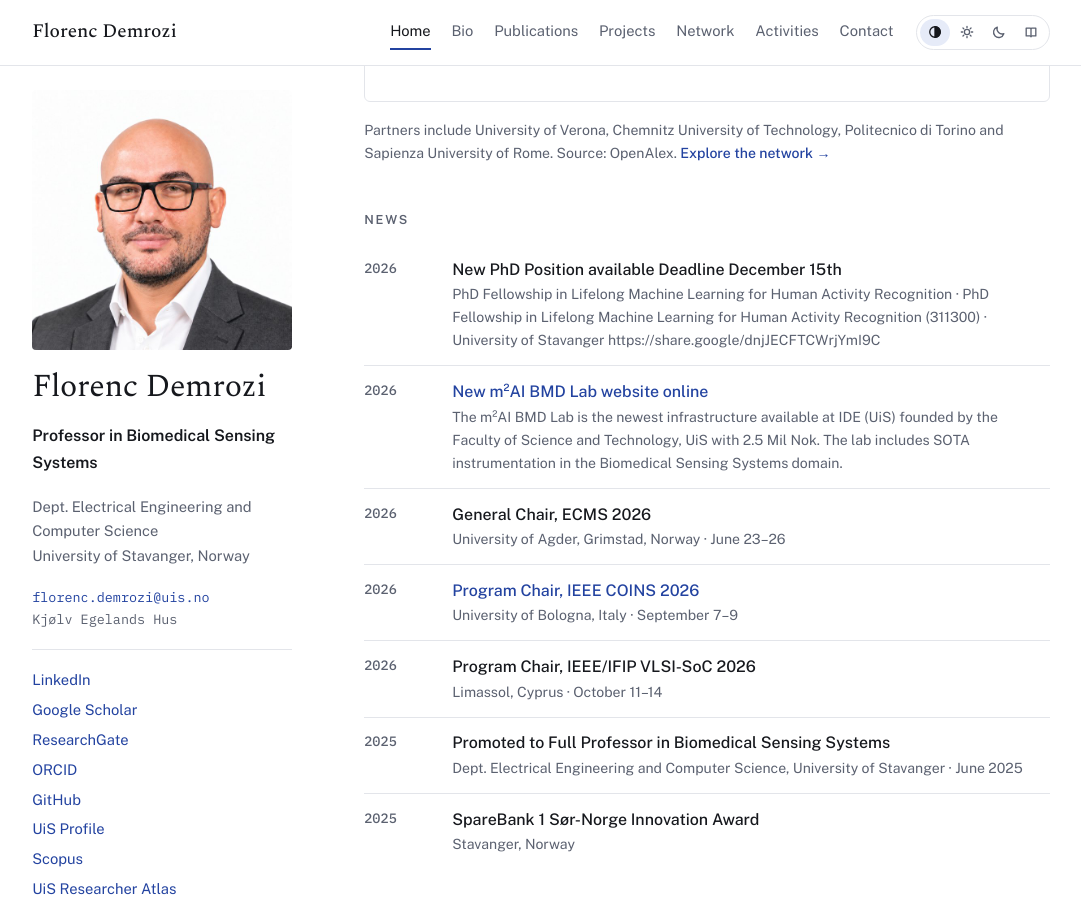
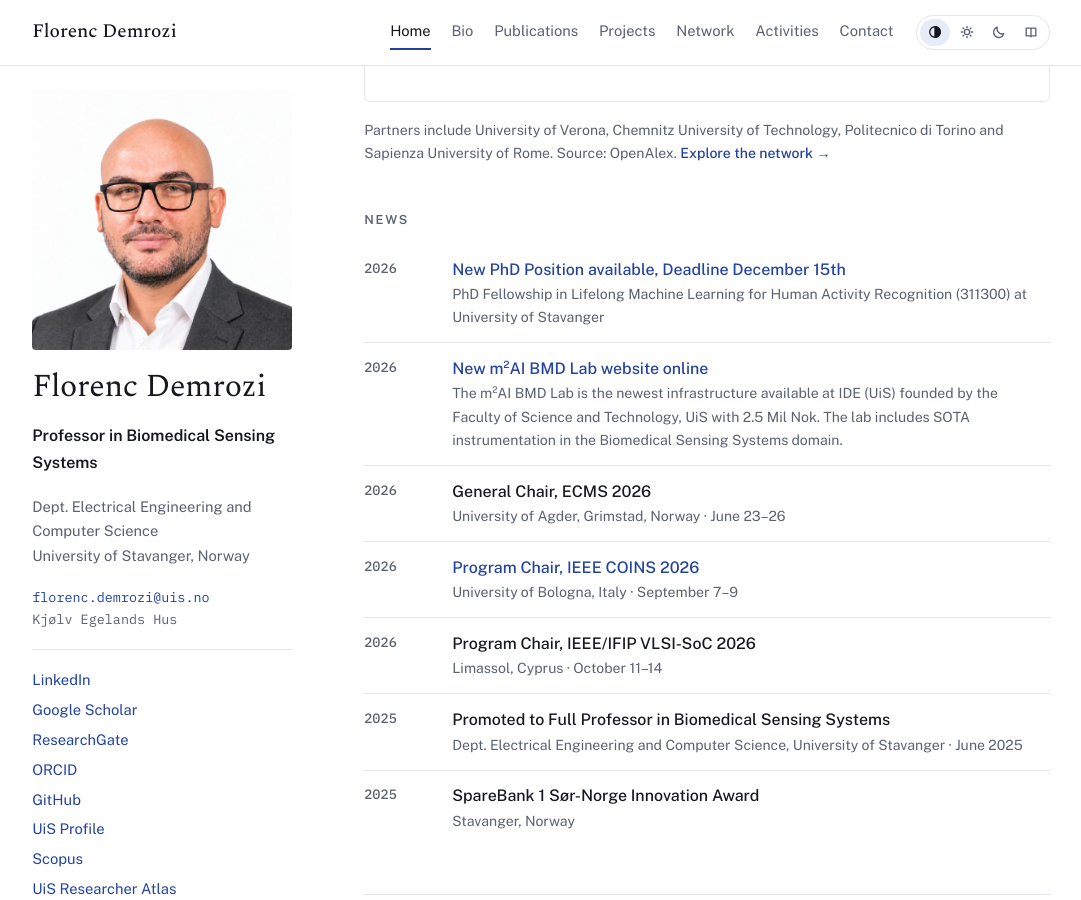
Before and after one commit to FlorencDemrozi/florencdemrozi.github.io, a Jekyll site: the page built from index.html, in a window 1280 px wide and 900 px high, scrolled down 1245 px. Shown: the whole window, without its empty margins (99-1180 px from the left). Built offline with Jekyll 4.4.1, drawn with Linux system fonts in a browser that asks for light colours.

Commit message:
news: remove "New PhD Position available Deadline December 15th"; add "New PhD Position available,  Deadline December 15th" (via Telegram)

```diff
--- a/_data/cv.yml
+++ b/_data/cv.yml
@@ -327,8 +327,9 @@ projects:
 # News on the Home page (newest first). "url" is optional.
 news:
   - year: 2026
-    title: "New PhD Position available Deadline December 15th"
-    detail: "PhD Fellowship in Lifelong Machine Learning for Human Activity Recognition · PhD Fellowship in Lifelong Machine Learning for Human Activity Recognition (311300) · University of Stavanger https://share.google/dnjJECFTCWrjYmI9C"
+    title: "New PhD Position available,  Deadline December 15th"
+    url: "https://share.google/dnjJECFTCWrjYmI9C"
+    detail: "PhD Fellowship in Lifelong Machine Learning for Human Activity Recognition (311300) at University of Stavanger"
   - year: 2026
     title: "New m²AI BMD Lab website online"
     url: "https://florencdemrozi.github.io/m2ai-lab/"
```
